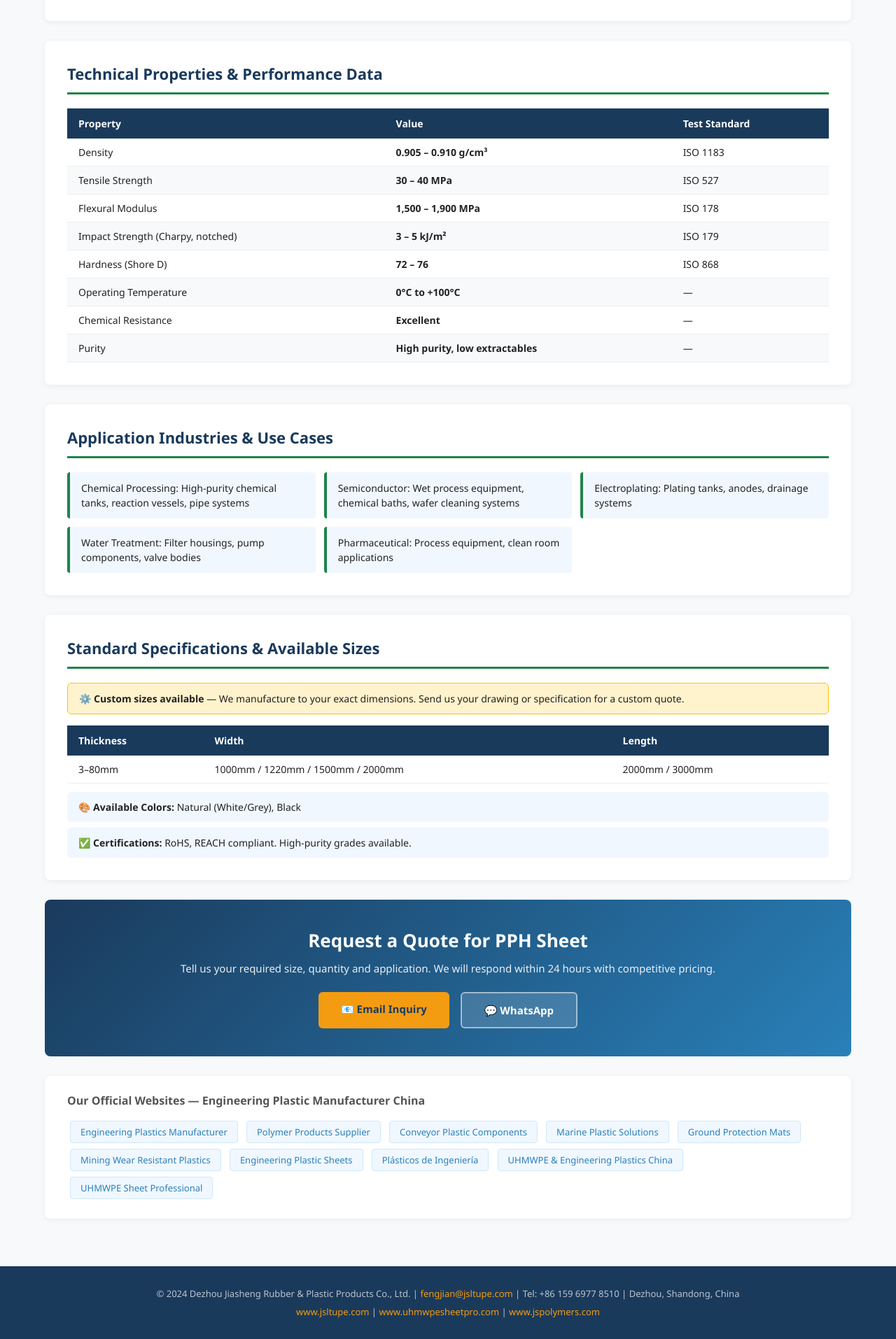
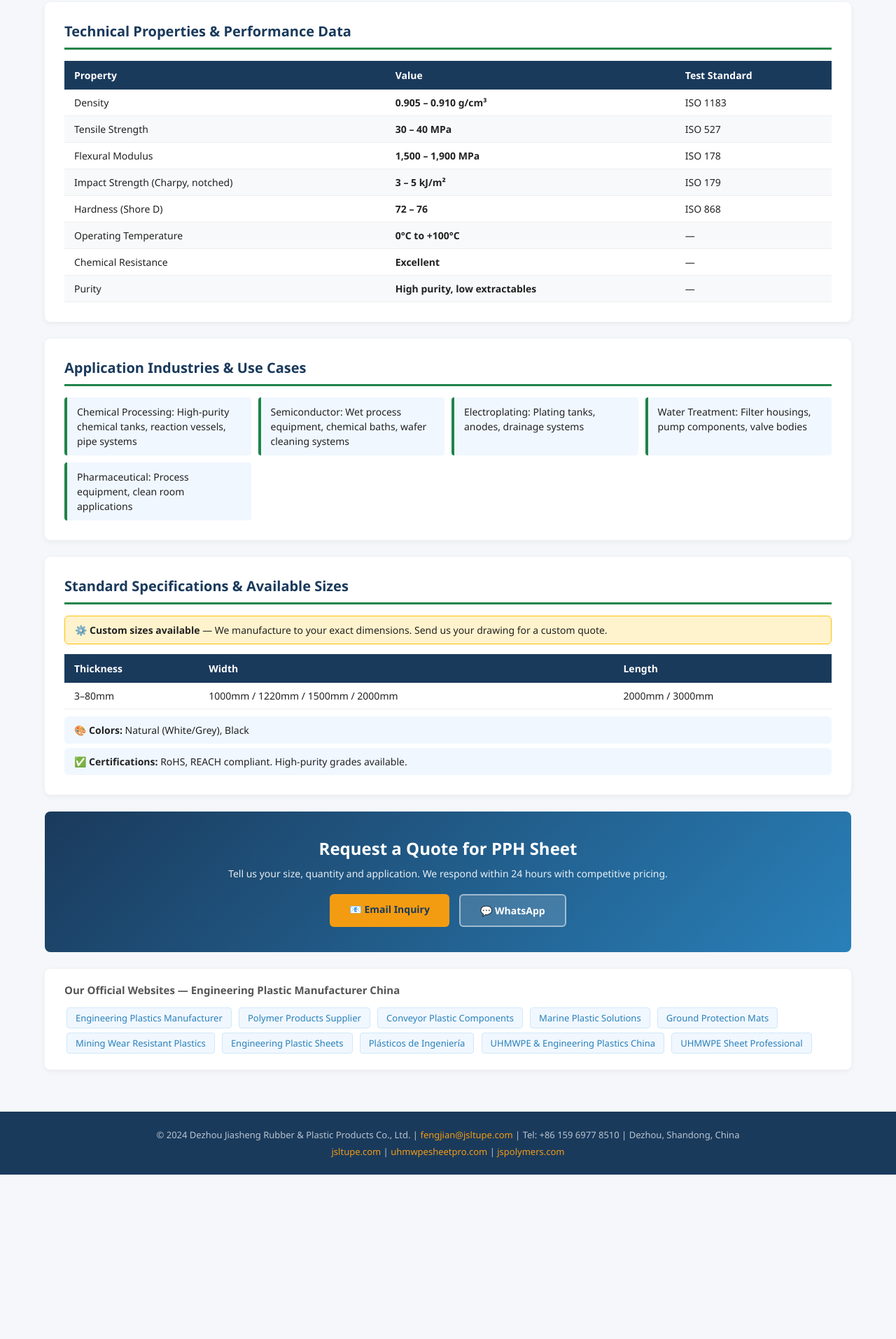
Before and after one commit to dzjsxs/conveyor-plastic-ja, a plain HTML site: page pph.html in a window 1280 px wide. Shown: the part 658-2572 px from the top of the page at 70% size. After the commit the page ends 2337 px from the top, so only its background shows below. Drawn offline with Linux system fonts and the light colour scheme.

Commit message:
Add pph.html

```diff
--- a/pph.html
+++ b/pph.html
@@ -1,216 +1,87 @@
 <!DOCTYPE html>
 <html lang="en">
 <head>
-    <meta charset="UTF-8">
-    <meta name="viewport" content="width=device-width, initial-scale=1.0">
-    <title>PPH Sheet | Polypropylene Homopolymer (PPH) Sheet - Jiasheng Plastic China</title>
-    <meta name="description" content="Buy PPH Sheet from China manufacturer. Polypropylene Homopolymer (PPH) Sheet with excellent properties. Custom sizes available. Contact: fengjian@jsltupe.com">
-    <meta name="keywords" content="PPH Sheet, Polypropylene Homopolymer (PPH) Sheet, PPH板, engineering plastic sheet, China manufacturer, custom plastic">
-    <link rel="canonical" href="https://dzjsxs.github.io/conveyor-plastic-ja/pph.html">
-    <style>
-        * { margin: 0; padding: 0; box-sizing: border-box; }
-        body { font-family: 'Segoe UI', Arial, sans-serif; color: #222; background: #f8f9fa; }
-        .header { background: linear-gradient(135deg, #1a3a5c 0%, #2980b9 100%); color: white; padding: 0; }
-        .header-inner { max-width: 1200px; margin: 0 auto; padding: 16px 24px; display: flex; justify-content: space-between; align-items: center; }
-        .logo { font-size: 22px; font-weight: 700; letter-spacing: 1px; }
-        .logo span { color: #f39c12; }
-        .nav a { color: rgba(255,255,255,0.85); text-decoration: none; margin-left: 20px; font-size: 14px; }
-        .nav a:hover { color: white; }
-        .breadcrumb { background: #e8f4fd; padding: 10px 24px; font-size: 13px; color: #555; max-width: 1200px; margin: 0 auto; }
-        .breadcrumb a { color: #2980b9; text-decoration: none; }
-        .hero { background: linear-gradient(135deg, #1e8449 0%, #1a3a5c 100%); color: white; padding: 50px 24px; }
-        .hero-inner { max-width: 1200px; margin: 0 auto; }
-        .hero h1 { font-size: 36px; font-weight: 800; margin-bottom: 8px; }
-        .hero .subtitle { font-size: 18px; opacity: 0.9; margin-bottom: 16px; }
-        .hero .badges { display: flex; gap: 10px; flex-wrap: wrap; }
-        .badge { background: rgba(255,255,255,0.2); border: 1px solid rgba(255,255,255,0.4); padding: 4px 14px; border-radius: 20px; font-size: 13px; }
-        .container { max-width: 1200px; margin: 0 auto; padding: 0 24px; }
-        .content { padding: 40px 0; }
-        .section { background: white; border-radius: 8px; padding: 32px; margin-bottom: 28px; box-shadow: 0 2px 8px rgba(0,0,0,0.06); }
-        .section h2 { font-size: 22px; font-weight: 700; color: #1a3a5c; margin-bottom: 20px; padding-bottom: 12px; border-bottom: 3px solid #1e8449; }
-        .intro-text { line-height: 1.8; color: #444; font-size: 15px; }
-        .intro-text p { margin-bottom: 16px; }
-        table { width: 100%; border-collapse: collapse; font-size: 14px; }
-        th { background: #1a3a5c; color: white; padding: 12px 16px; text-align: left; }
-        td { padding: 10px 16px; border-bottom: 1px solid #eee; }
-        tr:nth-child(even) td { background: #f8f9fa; }
-        tr:hover td { background: #e8f4fd; }
-        .apps-grid { display: grid; grid-template-columns: repeat(auto-fill, minmax(280px, 1fr)); gap: 12px; }
-        .app-item { background: #f0f7ff; border-left: 4px solid #1e8449; padding: 12px 16px; border-radius: 4px; font-size: 14px; line-height: 1.5; }
-        .specs-note { background: #fff3cd; border: 1px solid #ffc107; padding: 12px 16px; border-radius: 6px; margin-bottom: 16px; font-size: 14px; }
-        .cta-section { background: linear-gradient(135deg, #1a3a5c, #2980b9); color: white; border-radius: 8px; padding: 40px; text-align: center; margin-bottom: 28px; }
-        .cta-section h2 { font-size: 26px; margin-bottom: 12px; }
-        .cta-section p { opacity: 0.9; margin-bottom: 24px; font-size: 15px; }
-        .cta-buttons { display: flex; gap: 16px; justify-content: center; flex-wrap: wrap; }
-        .btn { display: inline-block; padding: 14px 32px; border-radius: 6px; text-decoration: none; font-weight: 700; font-size: 15px; transition: transform 0.2s; }
-        .btn:hover { transform: translateY(-2px); }
-        .btn-primary { background: #f39c12; color: #1a3a5c; }
-        .btn-secondary { background: rgba(255,255,255,0.15); color: white; border: 2px solid rgba(255,255,255,0.5); }
-        .backlinks { background: white; border-radius: 8px; padding: 24px 32px; margin-bottom: 28px; box-shadow: 0 2px 8px rgba(0,0,0,0.06); }
-        .backlinks h3 { font-size: 16px; color: #555; margin-bottom: 14px; }
-        .backlinks a { display: inline-block; background: #f0f7ff; color: #2980b9; text-decoration: none; padding: 6px 14px; border-radius: 4px; margin: 4px; font-size: 13px; border: 1px solid #d0e8f8; }
-        .backlinks a:hover { background: #2980b9; color: white; }
-        .footer { background: #1a3a5c; color: rgba(255,255,255,0.7); padding: 30px 24px; text-align: center; font-size: 13px; }
-        .footer a { color: #f39c12; text-decoration: none; }
-        .colors-info { background: #f0f7ff; padding: 12px 16px; border-radius: 6px; font-size: 14px; margin-top: 12px; }
-        @media (max-width: 768px) {
-            .hero h1 { font-size: 26px; }
-            .section { padding: 20px; }
-            .apps-grid { grid-template-columns: 1fr; }
-        }
-    </style>
+<meta charset="UTF-8">
+<meta name="viewport" content="width=device-width,initial-scale=1.0">
+<title>PPH Sheet | Polypropylene Homopolymer (PPH) Sheet - Jiasheng Plastic China Manufacturer</title>
+<meta name="description" content="Buy PPH Sheet from China manufacturer Jiasheng Plastic. Polypropylene Homopolymer (PPH) Sheet with superior properties. Custom sizes, OEM available. Email: fengjian@jsltupe.com">
+<meta name="keywords" content="PPH Sheet,Polypropylene Homopolymer (PPH) Sheet,PPH板,engineering plastic,China manufacturer,custom plastic sheet,wholesale">
+<link rel="canonical" href="https://dzjsxs.github.io/conveyor-plastic-ja/pph.html">
+<style>
+*{margin:0;padding:0;box-sizing:border-box}
+body{font-family:'Segoe UI',Arial,sans-serif;color:#222;background:#f5f7fa}
+.hdr{background:linear-gradient(135deg,#1a3a5c,#2980b9);color:#fff;padding:14px 24px;display:flex;justify-content:space-between;align-items:center}
+.logo{font-size:20px;font-weight:800}.logo span{color:#f39c12}
+.nav a{color:rgba(255,255,255,.85);text-decoration:none;margin-left:18px;font-size:13px}
+.bc{background:#e8f4fd;padding:8px 24px;font-size:13px;color:#555}
+.bc a{color:#2980b9;text-decoration:none}
+.hero{background:linear-gradient(135deg,#1e8449,#1a3a5c);color:#fff;padding:48px 24px}
+.hero h1{font-size:34px;font-weight:800;margin-bottom:6px}
+.hero .sub{font-size:17px;opacity:.9;margin-bottom:14px}
+.badges{display:flex;gap:8px;flex-wrap:wrap}
+.badge{background:rgba(255,255,255,.2);border:1px solid rgba(255,255,255,.4);padding:3px 12px;border-radius:20px;font-size:12px}
+.wrap{max-width:1200px;margin:0 auto;padding:0 24px}
+.content{padding:36px 0}
+.sec{background:#fff;border-radius:8px;padding:28px;margin-bottom:24px;box-shadow:0 2px 8px rgba(0,0,0,.06)}
+.sec h2{font-size:20px;font-weight:700;color:#1a3a5c;margin-bottom:16px;padding-bottom:10px;border-bottom:3px solid #1e8449}
+.intro-text p{line-height:1.8;color:#444;font-size:15px;margin-bottom:14px}
+table{width:100%;border-collapse:collapse;font-size:14px}
+th{background:#1a3a5c;color:#fff;padding:11px 14px;text-align:left}
+td{padding:9px 14px;border-bottom:1px solid #eee}
+tr:nth-child(even) td{background:#f8f9fa}
+tr:hover td{background:#e8f4fd}
+.apps{display:grid;grid-template-columns:repeat(auto-fill,minmax(260px,1fr));gap:10px}
+.app-item{background:#f0f7ff;border-left:4px solid #1e8449;padding:10px 14px;border-radius:4px;font-size:14px;line-height:1.5}
+.note{background:#fff3cd;border:1px solid #ffc107;padding:10px 14px;border-radius:6px;margin-bottom:14px;font-size:14px}
+.cta{background:linear-gradient(135deg,#1a3a5c,#2980b9);color:#fff;border-radius:8px;padding:36px;text-align:center;margin-bottom:24px}
+.cta h2{font-size:24px;margin-bottom:10px}
+.cta p{opacity:.9;margin-bottom:20px;font-size:14px}
+.btns{display:flex;gap:14px;justify-content:center;flex-wrap:wrap}
+.btn{display:inline-block;padding:12px 28px;border-radius:6px;text-decoration:none;font-weight:700;font-size:14px}
+.btn-y{background:#f39c12;color:#1a3a5c}
+.btn-w{background:rgba(255,255,255,.15);color:#fff;border:2px solid rgba(255,255,255,.5)}
+.blinks{background:#fff;border-radius:8px;padding:20px 28px;margin-bottom:24px;box-shadow:0 2px 8px rgba(0,0,0,.06)}
+.blinks h3{font-size:15px;color:#555;margin-bottom:12px}
+.blinks a{display:inline-block;background:#f0f7ff;color:#2980b9;text-decoration:none;padding:5px 12px;border-radius:4px;margin:3px;font-size:13px;border:1px solid #d0e8f8}
+.blinks a:hover{background:#2980b9;color:#fff}
+.ftr{background:#1a3a5c;color:rgba(255,255,255,.7);padding:24px;text-align:center;font-size:13px}
+.ftr a{color:#f39c12;text-decoration:none}
+.ci{background:#f0f7ff;padding:10px 14px;border-radius:6px;font-size:14px;margin-top:10px}
+@media(max-width:768px){.hero h1{font-size:24px}.sec{padding:18px}.apps{grid-template-columns:1fr}}
+</style>
 </head>
 <body>
-
-<header class="header">
-    <div class="header-inner">
-        <div class="logo">JS<span>Plastic</span></div>
-        <nav class="nav">
-            <a href="index.html">Home</a>
-            <a href="index.html#products">Products</a>
-            <a href="index.html#contact">Contact</a>
-        </nav>
-    </div>
+<header class="hdr">
+<div class="logo">JS<span>Plastic</span></div>
+<nav class="nav"><a href="index.html">Home</a><a href="index.html#products">Products</a><a href="index.html#contact">Contact</a></nav>
 </header>
-
-<div class="container">
-    <div class="breadcrumb">
-        <a href="index.html">Home</a> &rsaquo; <a href="index.html#products">Products</a> &rsaquo; PPH Sheet
-    </div>
+<div class="wrap"><div class="bc"><a href="index.html">Home</a> › <a href="index.html#products">Products</a> › PPH Sheet</div></div>
+<div class="hero"><div class="wrap">
+<h1>PPH Sheet</h1>
+<div class="sub">Polypropylene Homopolymer (PPH) Sheet</div>
+<div class="badges"><span class="badge">China Manufacturer</span><span class="badge">Custom Sizes</span><span class="badge">OEM Available</span><span class="badge">Fast Delivery</span></div>
+</div></div>
+<div class="wrap"><div class="content">
+<div class="sec"><h2>Product Introduction</h2><div class="intro-text"><p>Polypropylene Homopolymer (PPH) Sheet is a high-purity, high-performance grade of polypropylene that offers superior chemical resistance and mechanical properties compared to standard PP copolymer grades. PPH is produced without comonomer additions, resulting in a more regular molecular structure with higher crystallinity and improved stiffness.</p><p>PPH sheet is particularly valued in the chemical processing and semiconductor industries, where its exceptional purity (low extractables) and broad chemical resistance are critical. Its excellent weldability enables the fabrication of complex chemical tanks, vessels, and duct systems. The material's resistance to stress cracking and good long-term creep resistance make it suitable for structural applications in corrosive environments.</p></div></div>
+<div class="sec"><h2>Technical Properties &amp; Performance Data</h2>
+<table><thead><tr><th>Property</th><th>Value</th><th>Test Standard</th></tr></thead>
+<tbody><tr><td>Density</td><td><strong>0.905 – 0.910 g/cm³</strong></td><td>ISO 1183</td></tr><tr><td>Tensile Strength</td><td><strong>30 – 40 MPa</strong></td><td>ISO 527</td></tr><tr><td>Flexural Modulus</td><td><strong>1,500 – 1,900 MPa</strong></td><td>ISO 178</td></tr><tr><td>Impact Strength (Charpy, notched)</td><td><strong>3 – 5 kJ/m²</strong></td><td>ISO 179</td></tr><tr><td>Hardness (Shore D)</td><td><strong>72 – 76</strong></td><td>ISO 868</td></tr><tr><td>Operating Temperature</td><td><strong>0°C to +100°C</strong></td><td>—</td></tr><tr><td>Chemical Resistance</td><td><strong>Excellent</strong></td><td>—</td></tr><tr><td>Purity</td><td><strong>High purity, low extractables</strong></td><td>—</td></tr></tbody></table></div>
+<div class="sec"><h2>Application Industries &amp; Use Cases</h2><div class="apps"><div class="app-item">Chemical Processing: High-purity chemical tanks, reaction vessels, pipe systems</div><div class="app-item">Semiconductor: Wet process equipment, chemical baths, wafer cleaning systems</div><div class="app-item">Electroplating: Plating tanks, anodes, drainage systems</div><div class="app-item">Water Treatment: Filter housings, pump components, valve bodies</div><div class="app-item">Pharmaceutical: Process equipment, clean room applications</div></div></div>
+<div class="sec"><h2>Standard Specifications &amp; Available Sizes</h2>
+<div class="note">⚙️ <strong>Custom sizes available</strong> — We manufacture to your exact dimensions. Send us your drawing for a custom quote.</div>
+<table><thead><tr><th>Thickness</th><th>Width</th><th>Length</th></tr></thead>
+<tbody><tr><td>3–80mm</td><td>1000mm / 1220mm / 1500mm / 2000mm</td><td>2000mm / 3000mm</td></tr></tbody></table>
+<div class="ci">🎨 <strong>Colors:</strong> Natural (White/Grey), Black</div>
+<div class="ci" style="margin-top:6px">✅ <strong>Certifications:</strong> RoHS, REACH compliant. High-purity grades available.</div>
 </div>
-
-<div class="hero">
-    <div class="hero-inner">
-        <h1>PPH Sheet</h1>
-        <div class="subtitle">Polypropylene Homopolymer (PPH) Sheet</div>
-        <div class="badges">
-            <span class="badge">China Manufacturer</span>
-            <span class="badge">Custom Sizes</span>
-            <span class="badge">OEM Available</span>
-            <span class="badge">Fast Delivery</span>
-        </div>
-    </div>
-</div>
-
-<div class="container">
-<div class="content">
-
-    <!-- Product Introduction -->
-    <div class="section">
-        <h2>Product Introduction</h2>
-        <div class="intro-text">
-            <p>Polypropylene Homopolymer (PPH) Sheet is a high-purity, high-performance grade of polypropylene that offers superior chemical resistance and mechanical properties compared to standard PP copolymer grades. PPH is produced without comonomer additions, resulting in a more regular molecular structure with higher crystallinity and improved stiffness.</p><p>PPH sheet is particularly valued in the chemical processing and semiconductor industries, where its exceptional purity (low extractables) and broad chemical resistance are critical. Its excellent weldability enables the fabrication of complex chemical tanks, vessels, and duct systems. The material's resistance to stress cracking and good long-term creep resistance make it suitable for structural applications in corrosive environments.</p>
-        </div>
-    </div>
-
-    <!-- Technical Properties -->
-    <div class="section">
-        <h2>Technical Properties & Performance Data</h2>
-        <table>
-            <thead>
-                <tr>
-                    <th>Property</th>
-                    <th>Value</th>
-                    <th>Test Standard</th>
-                </tr>
-            </thead>
-            <tbody>
-
-        <tr>
-            <td>Density</td>
-            <td><strong>0.905 – 0.910 g/cm³</strong></td>
-            <td>ISO 1183</td>
-        </tr>
-        <tr>
-            <td>Tensile Strength</td>
-            <td><strong>30 – 40 MPa</strong></td>
-            <td>ISO 527</td>
-        </tr>
-        <tr>
-            <td>Flexural Modulus</td>
-            <td><strong>1,500 – 1,900 MPa</strong></td>
-            <td>ISO 178</td>
-        </tr>
-        <tr>
-            <td>Impact Strength (Charpy, notched)</td>
-            <td><strong>3 – 5 kJ/m²</strong></td>
-            <td>ISO 179</td>
-        </tr>
-        <tr>
-            <td>Hardness (Shore D)</td>
-            <td><strong>72 – 76</strong></td>
-            <td>ISO 868</td>
-        </tr>
-        <tr>
-            <td>Operating Temperature</td>
-            <td><strong>0°C to +100°C</strong></td>
-            <td>—</td>
-        </tr>
-        <tr>
-            <td>Chemical Resistance</td>
-            <td><strong>Excellent</strong></td>
-            <td>—</td>
-        </tr>
-        <tr>
-            <td>Purity</td>
-            <td><strong>High purity, low extractables</strong></td>
-            <td>—</td>
-        </tr>
-            </tbody>
-        </table>
-    </div>
-
-    <!-- Applications -->
-    <div class="section">
-        <h2>Application Industries & Use Cases</h2>
-        <div class="apps-grid">
-            <div class="app-item">Chemical Processing: High-purity chemical tanks, reaction vessels, pipe systems</div><div class="app-item">Semiconductor: Wet process equipment, chemical baths, wafer cleaning systems</div><div class="app-item">Electroplating: Plating tanks, anodes, drainage systems</div><div class="app-item">Water Treatment: Filter housings, pump components, valve bodies</div><div class="app-item">Pharmaceutical: Process equipment, clean room applications</div>
-        </div>
-    </div>
-
-    <!-- Specifications -->
-    <div class="section">
-        <h2>Standard Specifications & Available Sizes</h2>
-        <div class="specs-note">
-            ⚙️ <strong>Custom sizes available</strong> — We manufacture to your exact dimensions. Send us your drawing or specification for a custom quote.
-        </div>
-        <table>
-            <thead>
-                <tr>
-                    <th>Thickness</th>
-                    <th>Width</th>
-                    <th>Length</th>
-                </tr>
-            </thead>
-            <tbody>
-
-            <tr>
-                <td>3–80mm</td>
-                <td>1000mm / 1220mm / 1500mm / 2000mm</td>
-                <td>2000mm / 3000mm</td>
-            </tr>
-            </tbody>
-        </table>
-        <div class="colors-info">
-            🎨 <strong>Available Colors:</strong> Natural (White/Grey), Black
-        </div>
-        <div class="colors-info" style="margin-top:8px;">✅ <strong>Certifications:</strong> RoHS, REACH compliant. High-purity grades available.</div>
-    </div>
-
-    <!-- CTA -->
-    <div class="cta-section">
-        <h2>Request a Quote for PPH Sheet</h2>
-        <p>Tell us your required size, quantity and application. We will respond within 24 hours with competitive pricing.</p>
-        <div class="cta-buttons">
-            <a href="mailto:fengjian@jsltupe.com?subject=Inquiry: PPH Sheet&body=Hello, I need a quote for PPH Sheet. Size: ___ Quantity: ___ Application: ___" class="btn btn-primary">📧 Email Inquiry</a>
-            <a href="https://wa.me/8615969778510?text=Hello, I need a quote for PPH Sheet" class="btn btn-secondary" target="_blank">💬 WhatsApp</a>
-        </div>
-    </div>
-
-    <!-- Related Links / Backlinks -->
-    <div class="backlinks">
-        <h3>Our Official Websites — Engineering Plastic Manufacturer China</h3>
-        <a href="https://www.jspolymers.com" target="_blank" rel="dofollow">Engineering Plastics Manufacturer</a>
+<div class="cta"><h2>Request a Quote for PPH Sheet</h2>
+<p>Tell us your size, quantity and application. We respond within 24 hours with competitive pricing.</p>
+<div class="btns">
+<a href="mailto:fengjian@jsltupe.com?subject=Inquiry: PPH Sheet&body=Hello, I need a quote for PPH Sheet. Size: ___ Qty: ___ Application: ___" class="btn btn-y">📧 Email Inquiry</a>
+<a href="https://wa.me/8615969778510?text=Hello, I need PPH Sheet quote" class="btn btn-w" target="_blank">💬 WhatsApp</a>
+</div></div>
+<div class="blinks"><h3>Our Official Websites — Engineering Plastic Manufacturer China</h3>
+<a href="https://www.jspolymers.com" target="_blank" rel="dofollow">Engineering Plastics Manufacturer</a>
 <a href="https://www.jslt-polymers.com" target="_blank" rel="dofollow">Polymer Products Supplier</a>
 <a href="https://www.jslt-conveyor.com" target="_blank" rel="dofollow">Conveyor Plastic Components</a>
 <a href="https://www.jslt-marine.com" target="_blank" rel="dofollow">Marine Plastic Solutions</a>
@@ -219,23 +90,10 @@
 <a href="https://www.jslt-engplastics.com" target="_blank" rel="dofollow">Engineering Plastic Sheets</a>
 <a href="https://www.plasticos-ingenieria.com" target="_blank" rel="dofollow">Plásticos de Ingeniería</a>
 <a href="https://www.jsltupe.com" target="_blank" rel="dofollow">UHMWPE & Engineering Plastics China</a>
-<a href="https://www.uhmwpesheetpro.com" target="_blank" rel="dofollow">UHMWPE Sheet Professional</a>
-
-    </div>
-
-</div>
-</div>
-
-<footer class="footer">
-    <p>© 2024 Dezhou Jiasheng Rubber &amp; Plastic Products Co., Ltd. |
-    <a href="mailto:fengjian@jsltupe.com">fengjian@jsltupe.com</a> |
-    Tel: +86 159 6977 8510 | Dezhou, Shandong, China</p>
-    <p style="margin-top:8px;">
-        <a href="https://www.jsltupe.com">www.jsltupe.com</a> |
-        <a href="https://www.uhmwpesheetpro.com">www.uhmwpesheetpro.com</a> |
-        <a href="https://www.jspolymers.com">www.jspolymers.com</a>
-    </p>
+<a href="https://www.uhmwpesheetpro.com" target="_blank" rel="dofollow">UHMWPE Sheet Professional</a></div>
+</div></div>
+<footer class="ftr">
+<p>© 2024 Dezhou Jiasheng Rubber &amp; Plastic Products Co., Ltd. | <a href="mailto:fengjian@jsltupe.com">fengjian@jsltupe.com</a> | Tel: +86 159 6977 8510 | Dezhou, Shandong, China</p>
+<p style="margin-top:6px"><a href="https://www.jsltupe.com">jsltupe.com</a> | <a href="https://www.uhmwpesheetpro.com">uhmwpesheetpro.com</a> | <a href="https://www.jspolymers.com">jspolymers.com</a></p>
 </footer>
-
-</body>
-</html>
+</body></html>
```
